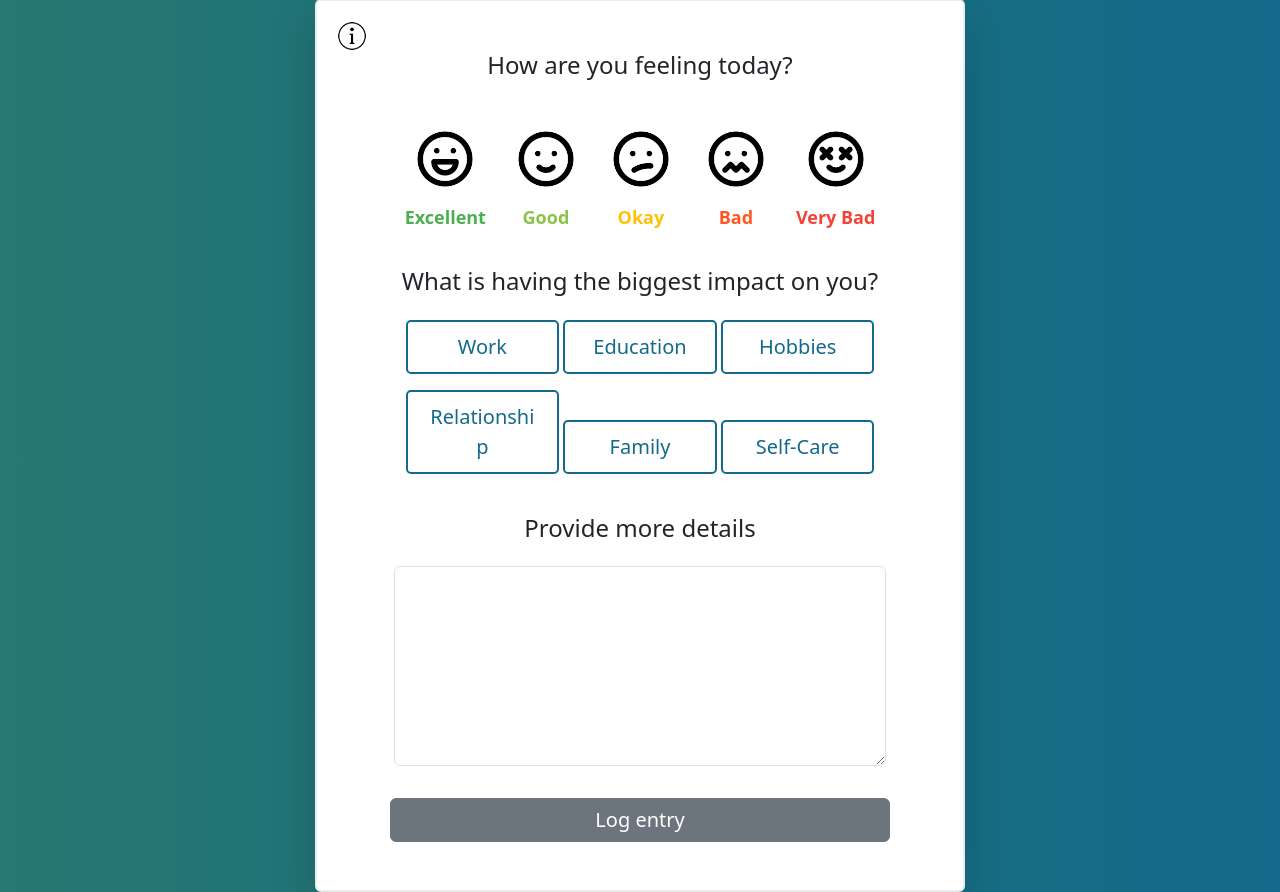
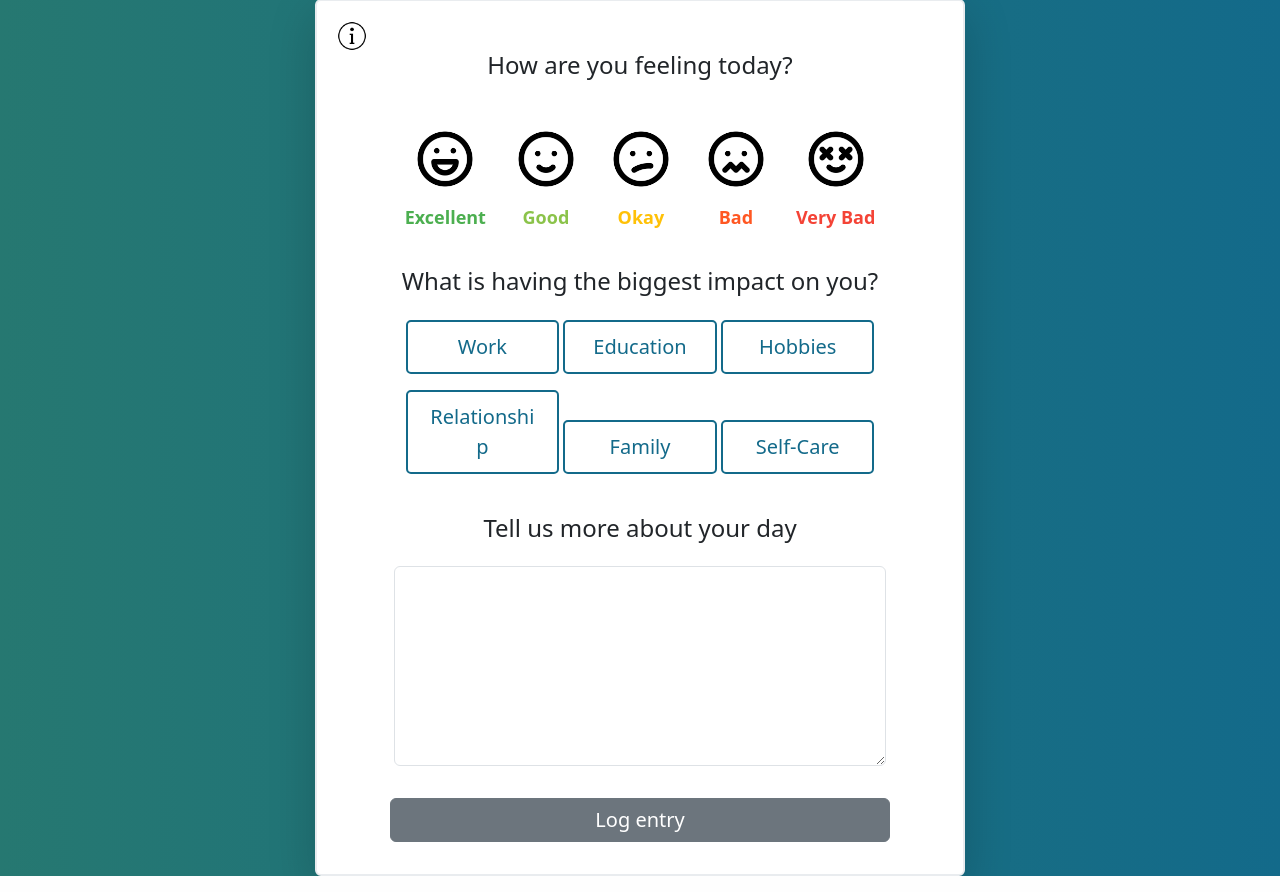
Before and after one commit to william-castillo-jr/AI-Mood-Journal, a Python web app: template templates/form.html in a window 1280 px wide. Shown: the part 49-941 px from the top of the page. Run offline with Jinja, Linux system fonts and the light colour scheme; the template is opened without the code that fills it, so the values that code supplies are empty.

Commit message:
Add comments

```diff
--- a/templates/form.html
+++ b/templates/form.html
@@ -9,12 +9,13 @@
 </head>
 <body>
     <div class="container mt-5">
-        <!-- Card -->
+        <!-- Form Start - Card -->
         <form action="/process_form" method="POST">
         <div class="card shadow-lg border border-light-subtle border-2"
         style="max-width: 650px; margin: auto;">
 
         <img src="{{ url_for('static', filename='info-icon.png') }}" style="width: 30px; margin-left: 20px; margin-top: 20px">
+        <!-- Section 1: User Mood -->
           <div class="card-headertext-white text-center">
             <h4>How are you feeling today?</h4>
           </div>
@@ -51,6 +52,7 @@
             <!-- Hidden input field to store the selected value -->
             <input type="hidden" id="selected-mood" name="mood_value">
 
+            <!-- Section 2: Categories -->
             <h4 class="card-headertext-white text-center pb-3">What is having the biggest impact on you?</h4>
 
               <div class="pb-3 text-center">
@@ -75,8 +77,8 @@
                 <label class="custom-btn w-25 fs-5" for="self-care">Self-Care</label>
               </div>
 
-        <!-- Center the form-floating/textarea -->
-        <h4 class="card-headertext-white text-center pt-4">Provide more details</h4>
+        <!-- Section 3: Textarea -->
+        <h4 class="card-headertext-white text-center pt-4">Tell us more about your day</h4>
         <div class="d-flex justify-content-center pt-3 pb-3">
             <div class="form-floating mb-3" style="width: 80%;">
               <textarea class="form-control" placeholder="Leave a comment here" name="journal-entry" id="journal-entry" style="height: 200px;"></textarea>
@@ -86,7 +88,6 @@
           <div class="pb-3 text-center">
             <button type="submit" class="btn btn-secondary fs-5 log-entry-button" style="width: 500px">Log entry</button>
           </div>
-          <p style="font-size: 100">
             </form>
           </div>
         </div>
@@ -94,10 +95,10 @@
 </body>
 
 <script>
-// Get all mood items (divs containing images)
+// Get all mood items
   const moodItems = document.querySelectorAll('.mood-item');
 
-// Add click event listener to each mood item
+  // Event listener to each mood item
   moodItems.forEach(item => {
     item.addEventListener('click', function() {
       // Remove the 'selected' class from all items
@@ -106,10 +107,10 @@ moodItems.forEach(item => {
       // Add the 'selected' class to the clicked item
       item.classList.add('selected');
 
-    // Get the value of the clicked item (mood)
+      // Get the value of the clicked item
       const moodValue = item.getAttribute('value');
 
-    // Set the value in the hidden input field
+      // Set the value (mood) in the hidden input field
       const selectedMoodInput = document.getElementById('selected-mood');
       selectedMoodInput.value = moodValue;
 
```
Lines whose indentation alone changed are shown as unchanged.
